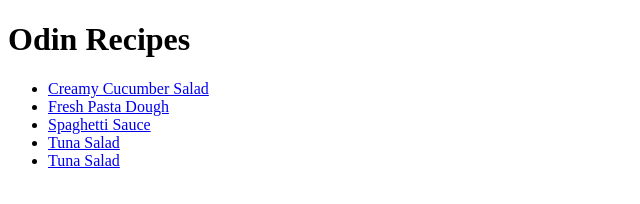
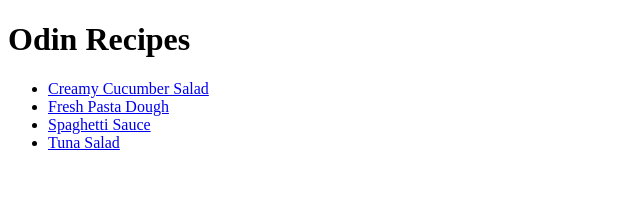
Before and after one commit to ngu-ngoc/odin-recipes, a website: page index.html in a window 1280 px wide. Shown: the full height of the page, 0-640 px from the left. Drawn offline with Linux system fonts and the light colour scheme.

Commit message:
Removed extra link for tuna salad.

```diff
--- a/index.html
+++ b/index.html
@@ -22,9 +22,6 @@
         <li>
             <a href="./pages/tuna-salad.html">Tuna Salad</a>
         </li>
-        <li>
-            <a href="pages/tuna-salad.html">Tuna Salad</a>
-        </li>
     </ul>
 </body>
 
```
Also changed, not shown: 1 other file.
